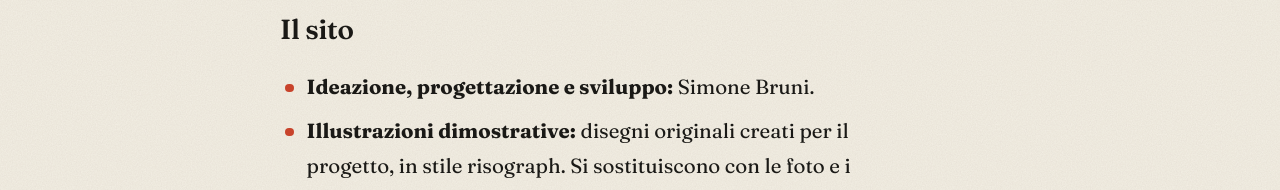
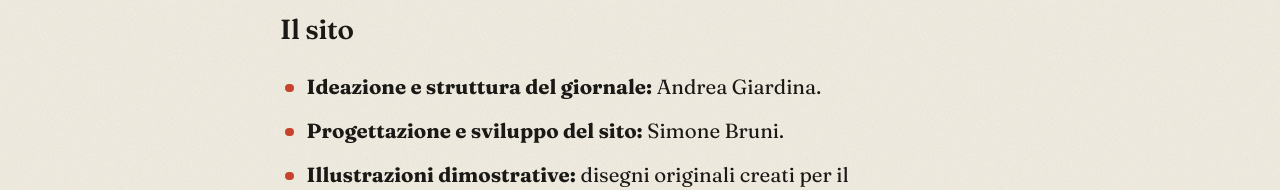
Before and after one commit to smnbrn/PAP-Journal, a Next.js app: page /crediti in a window 1280 px wide. Shown: the part 721-911 px from the top of the page. Built offline with nearby package versions, Linux system fonts and the light colour scheme; no server answers; the database is empty.

Commit message:
Crediti: struttura del giornale di Andrea Giardina, sito di Simone Bruni
Co-Authored-By: Claude Sonnet 5.5 <noreply@anthropic.com>
Claude-Session: https://claude.ai/code/session_01Lj8hBqype23bYpbkC3SaLK

```diff
--- a/src/app/(sito)/crediti/page.tsx
+++ b/src/app/(sito)/crediti/page.tsx
@@ -32,7 +32,10 @@ export default async function CreditsPage() {
         <h2>Il sito</h2>
         <ul>
           <li>
-            <strong>Ideazione, progettazione e sviluppo:</strong> Simone Bruni.
+            <strong>Ideazione e struttura del giornale:</strong> Andrea Giardina.
+          </li>
+          <li>
+            <strong>Progettazione e sviluppo del sito:</strong> Simone Bruni.
           </li>
           <li>
             <strong>Illustrazioni dimostrative:</strong> disegni originali creati per il progetto, in stile risograph. Si sostituiscono
```
Also changed, not shown: 1 other file (tests, documents, lock files or other folders).
